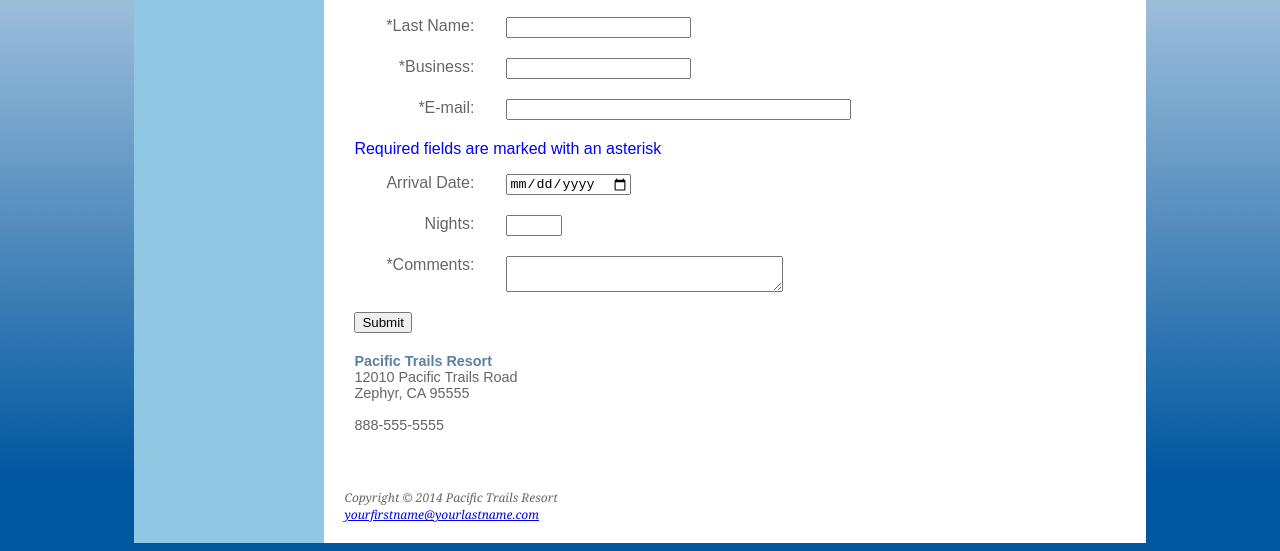
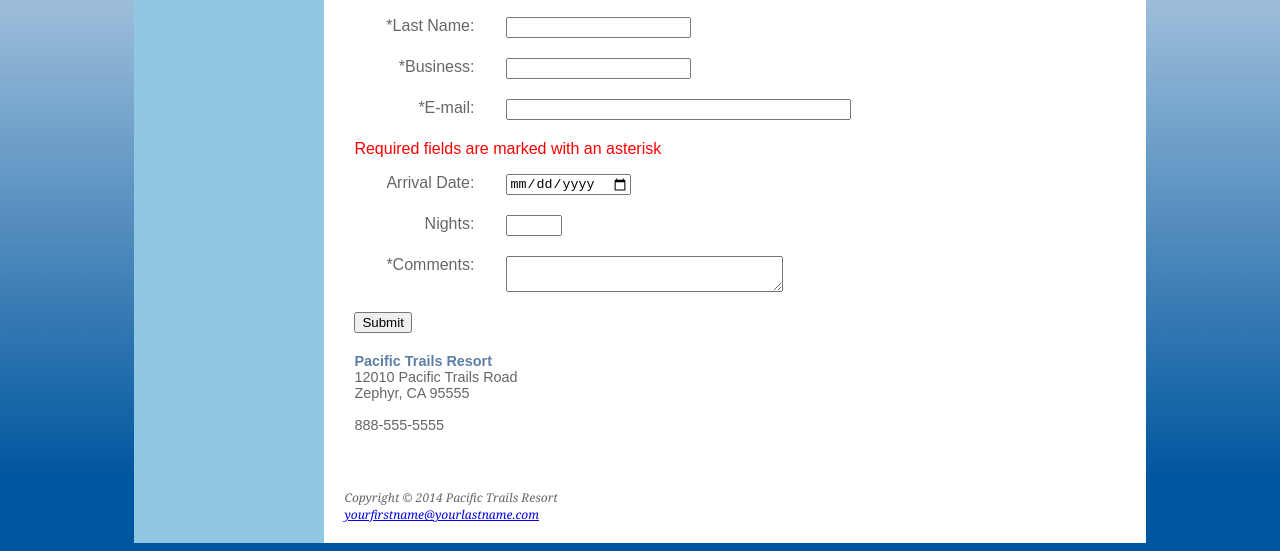
Before and after one commit to yangye64/MobDev2_LP2, a plain HTML site: page reservations.html in a window 1280 px wide. Shown: the part 260-811 px from the top of the page. Drawn offline with Linux system fonts and the light colour scheme.

Commit message:
woked out some bugs

```diff
--- a/reservations.html
+++ b/reservations.html
@@ -35,7 +35,7 @@
 <input type="text" id="business" name="business" required>
 <label for="myEmail">*E-mail: </label>
 <input type="email" id="myEmail" name="myEmail" size="40" required>
-    <p style="color: blue;">Required fields are marked with an asterisk</p>
+    <p style="color: red;">Required fields are marked with an asterisk</p>
 <label for="myArrival">Arrival Date: </label>
 <input type="date" id="myArrival" name="myArrival" >
 <label for="myNights">Nights: </label>
```
Also changed, not shown: 1 other file.
